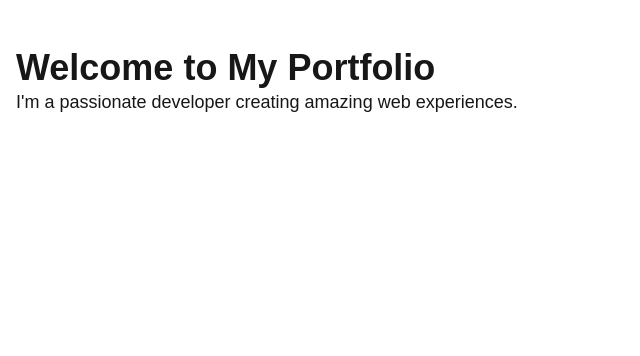
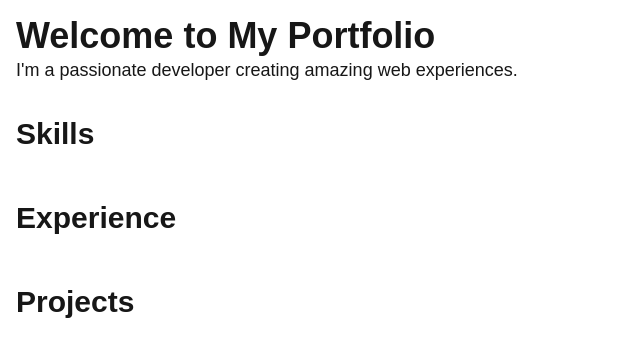
Before and after one commit to Ch4nnXDev/portfolio, a Next.js app in the folder my-portfolio/: page / in a window 1280 px wide. Shown: the top 356 px of the page, without its empty margins (0-640 px from the left). Built offline with nearby package versions, Linux system fonts and the light colour scheme.

Commit message:
removed footer and header imports

```diff
--- a/my-portfolio/src/app/page.tsx
+++ b/my-portfolio/src/app/page.tsx
@@ -1,17 +1,17 @@
-import Image from "next/image";
-import Header from "./components/default/Header";
-import Footer from "./components/default/Footer";
+
 import Hero from "./components/Hero";
+import Skills from "./components/Skills";
+import Experience from "./components/Experience";
+import Projects from "./components/Projects";
 
 export default function Home() {
   return (
     <section className="flex flex-col w-full h-full">
-      <Header />
+
       <Hero />
-
-      <Footer />
-
-
+      <Skills />
+      <Experience />
+      <Projects />
     </section>
 
   );
```
